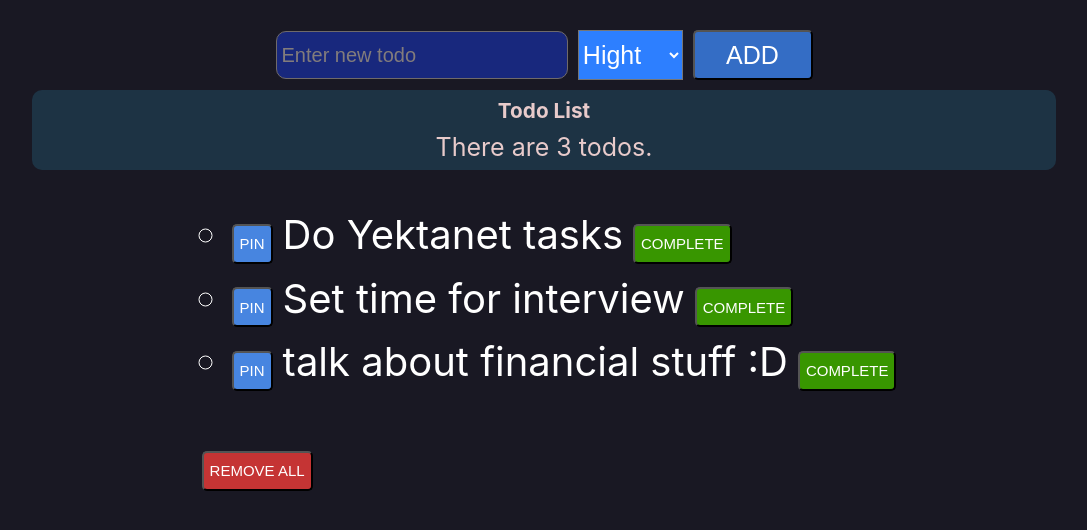
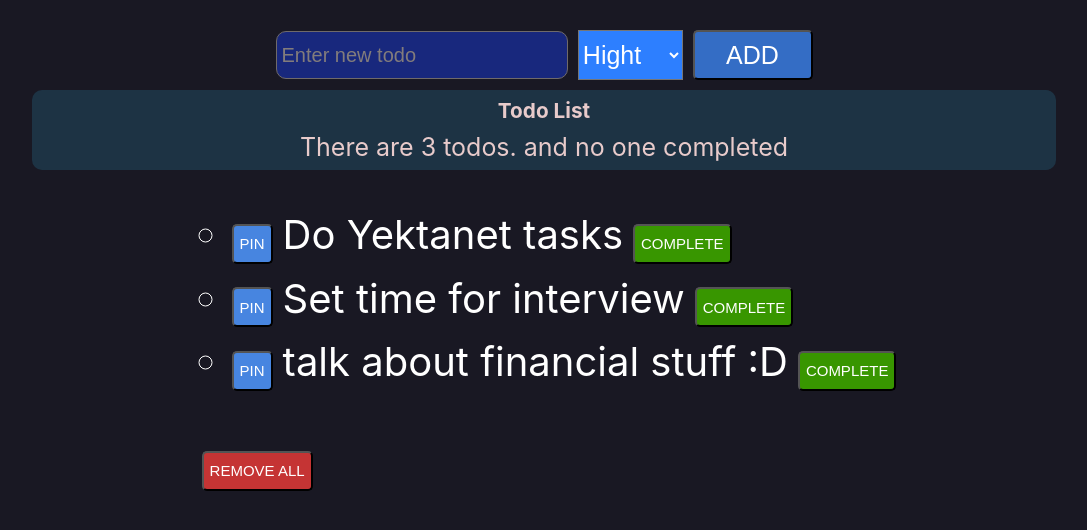
Before and after one commit to safeamiiir/todo-list, a React (Create React App) app: page / in a window 1280 px wide. Shown: the top 530 px of the page, without its empty margins (96-1183 px from the left). Built offline with nearby package versions, Linux system fonts and the light colour scheme.

Commit message:
change text for completed

```diff
--- a/src/components/TodoList.js
+++ b/src/components/TodoList.js
@@ -5,15 +5,15 @@ import { TodoHeader } from "./TodoHeader";
 export default function TodoList() {
   const { state, dispatch } = useContext(Store);
 
-  const pluralize = count =>
-    count > 1 ? `There are ${count} todos.` : `There is ${count} todo.`;
+  const pluralize = (count, done) =>
+    count > 1 ? `There are ${count} todos. and ${done === 0 ? 'no one' : done} completed` : `There is ${count} todo. and ${done === 0 ? 'no one' : done} completed`;
 
   let header =
     state.todos.filter(task => task.state !== 0).length === 0 ? (
       <h4>You did everything in list! <br /> now relax :)) </h4>
     ) : (
         <TodoHeader>
-          <span className="float-right">{pluralize(state.todos.filter(task => task.state !== 0).length)}</span>
+          <span className="float-right">{pluralize(state.todos.filter(task => task.state !== 0).length, state.todos.filter(task => task.state === 0).length)}</span>
         </TodoHeader>
       );
   return (
```
